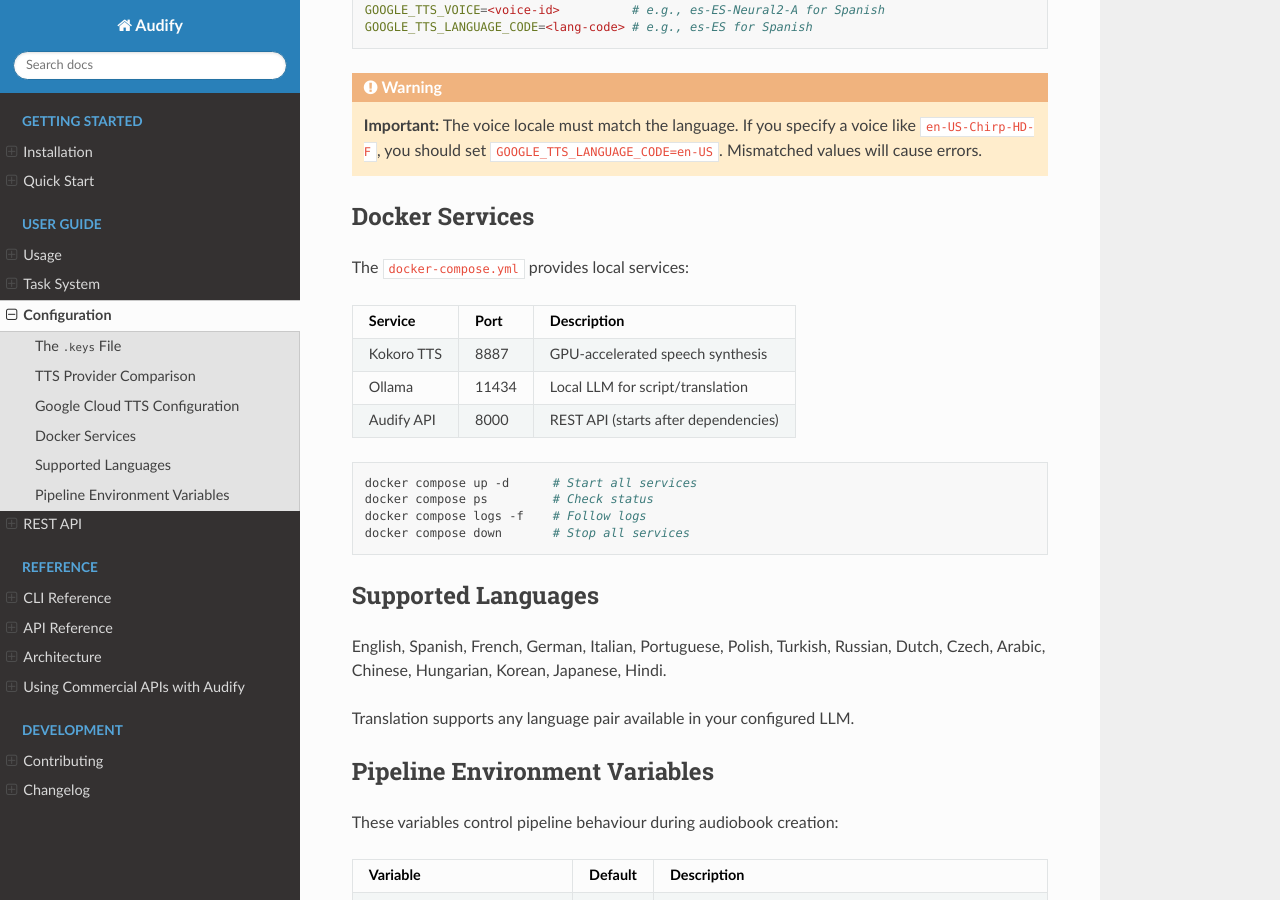
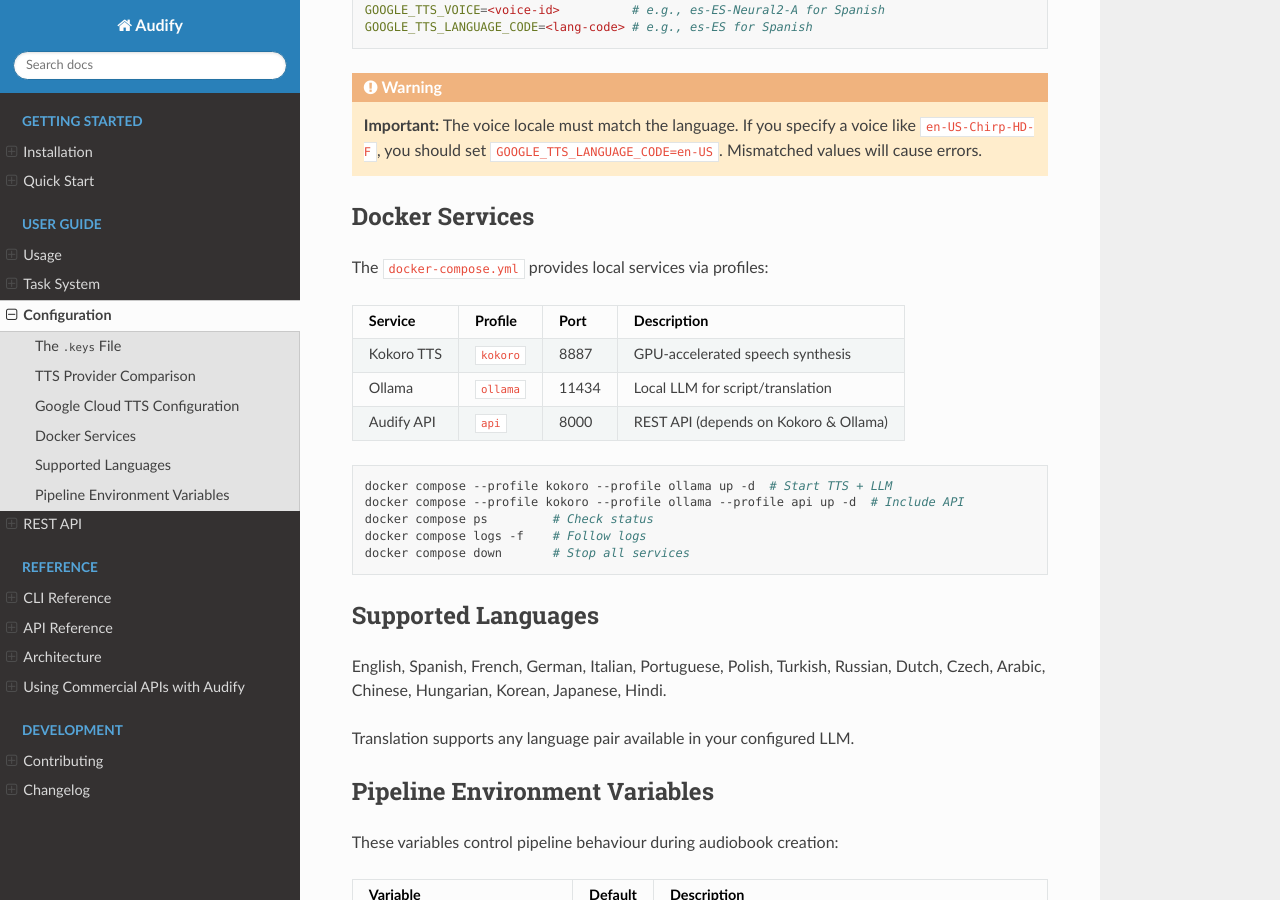
Before and after one commit to garciadias/audify, a Sphinx documentation site: the page built from docs/configuration.md, in a window 1280 px wide and 900 px high, scrolled down 1546 px. Built offline with Sphinx 7.4.7 and the Read the Docs theme 3.1.0, drawn with Linux system fonts in a browser that asks for light colours.

Commit message:
fix: address code review findings across pipeline
- Add TTS preflight check in synthesize-only mode
  (_synthesize_from_existing_scripts)
- Replace EN DASH with hyphen in comment banners (RUF003)
- Narrow overly broad except clause in ebook TOC flattening
- Fix TOC match counter undercounting on empty current_group
- Account for separator length in TTS batch size calculation
- Add error handling for container staging/sync operations
- Add api service to Docker profile, restore depends_on
- Fix docs: close code fence before admonition in usage.md,
  align table columns in cli-reference.md
- Add --group docs to CI docs workflow uv sync
- Remove trailing blank line in CLI provider_info dict
- Reformat long lines in TTS preflight error message
- Update Docker profile docs in README, quickstart, config

````diff
--- a/docker-compose.yml
+++ b/docker-compose.yml
@@ -45,10 +45,16 @@
       dockerfile: Dockerfile.api
     ports:
       - "8000:8000"
+    depends_on:
+      kokoro:
+        condition: service_started
+      ollama:
+        condition: service_started
     environment:
       - KOKORO_API_URL=http://kokoro:8880/v1
       - OLLAMA_API_URL=http://ollama:11434
       - TTS_PROVIDER=kokoro
     volumes:
       - ./data:/app/data
+    profiles: ["api"]
     restart: unless-stopped
--- a/docs/configuration.md
+++ b/docs/configuration.md
@@ -78,16 +78,17 @@
 
 ## Docker Services
 
-The `docker-compose.yml` provides local services:
+The `docker-compose.yml` provides local services via profiles:
 
-| Service    | Port  | Description                           |
-|------------|-------|---------------------------------------|
-| Kokoro TTS | 8887  | GPU-accelerated speech synthesis       |
-| Ollama     | 11434 | Local LLM for script/translation       |
-| Audify API | 8000  | REST API (starts after dependencies)   |
+| Service    | Profile  | Port  | Description                           |
+|------------|----------|-------|---------------------------------------|
+| Kokoro TTS | `kokoro` | 8887  | GPU-accelerated speech synthesis       |
+| Ollama     | `ollama` | 11434 | Local LLM for script/translation       |
+| Audify API | `api`    | 8000  | REST API (depends on Kokoro & Ollama)  |
 
 ```bash
-docker compose up -d      # Start all services
+docker compose --profile kokoro --profile ollama up -d  # Start TTS + LLM
+docker compose --profile kokoro --profile ollama --profile api up -d  # Include API
 docker compose ps         # Check status
 docker compose logs -f    # Follow logs
 docker compose down       # Stop all services
````
Also changed, not shown: README.md (+17 -6 lines), docs/cli-reference.md (+10 -10 lines), docs/quickstart.md (+1 -1 lines), docs/usage.md (+1 -1 lines), 5 other files.
